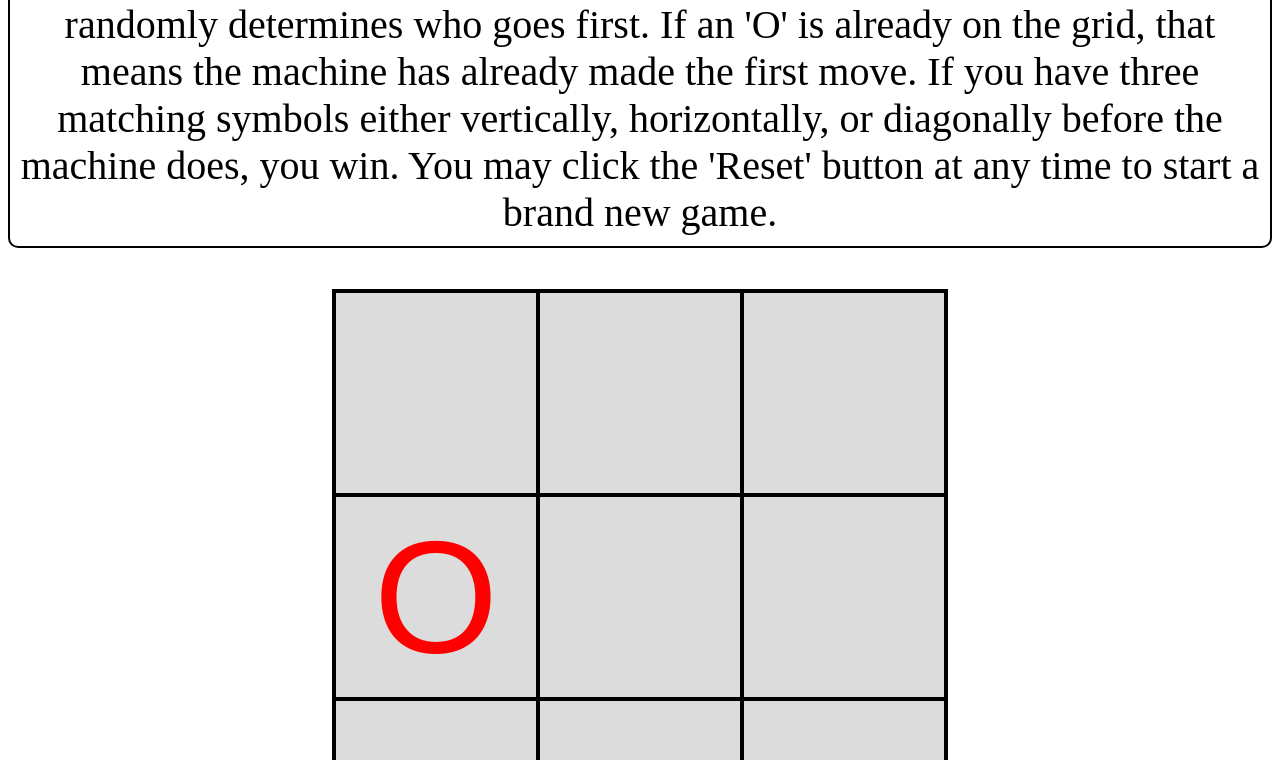
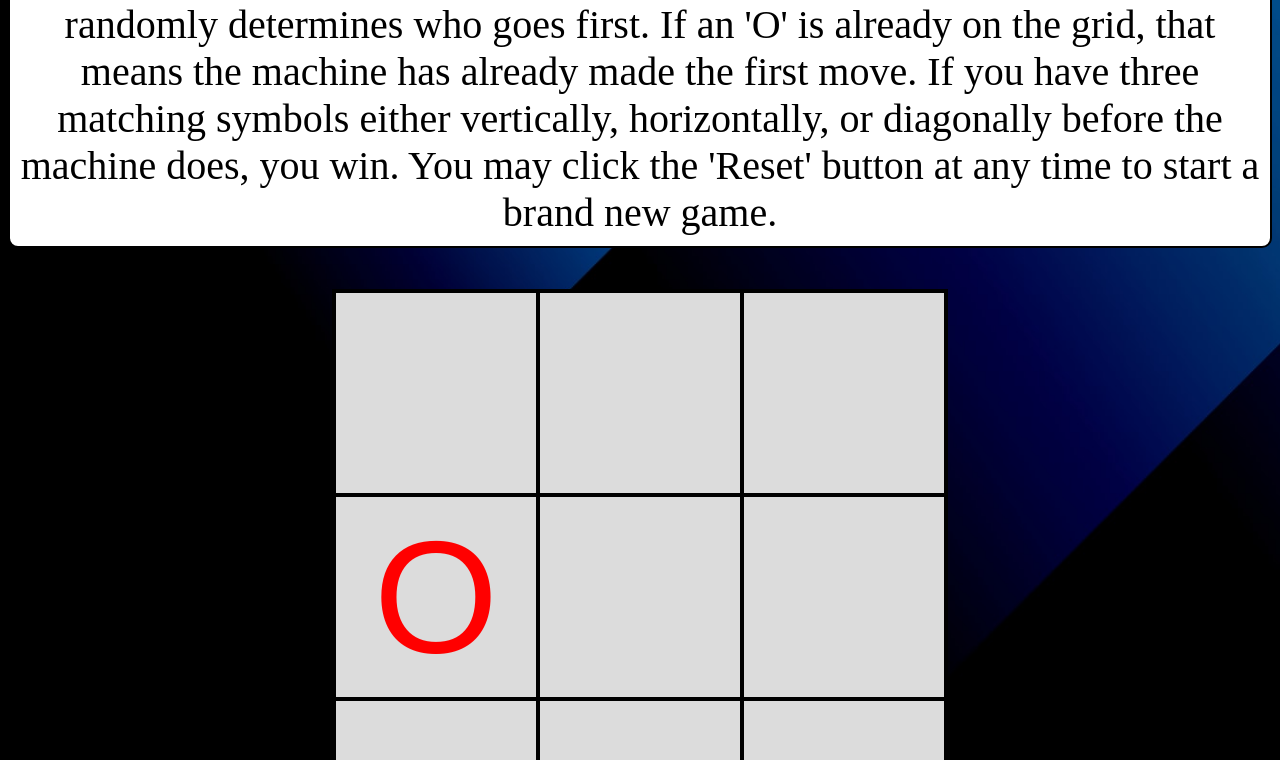
Before and after one commit to mattR39/TicTacToeButtons, a plain HTML site: page index.html in a window 1280 px wide. Shown: the part 286-1046 px from the top of the page. Drawn offline with Linux system fonts and the light colour scheme.

Commit message:
Update index.html

```diff
--- a/index.html
+++ b/index.html
@@ -261,7 +261,7 @@ the user or the machine will go first.
 
         </script>
     </head>
-    <body style="background-image:url(Background.jpg); background-size: cover; background-repeat: no-repeat;">
+    <body style="background-image:url(Images/Background.jpg); background-size: cover; background-repeat: no-repeat;">
         <h1><span>Tic-Tac-Toe</span></h1>
         <div class="rules"><span>Rules:</span><BR/>Take turns against the machine by placing an 'X'
             on the grid. This game randomly determines who goes first. If an 'O'
```
